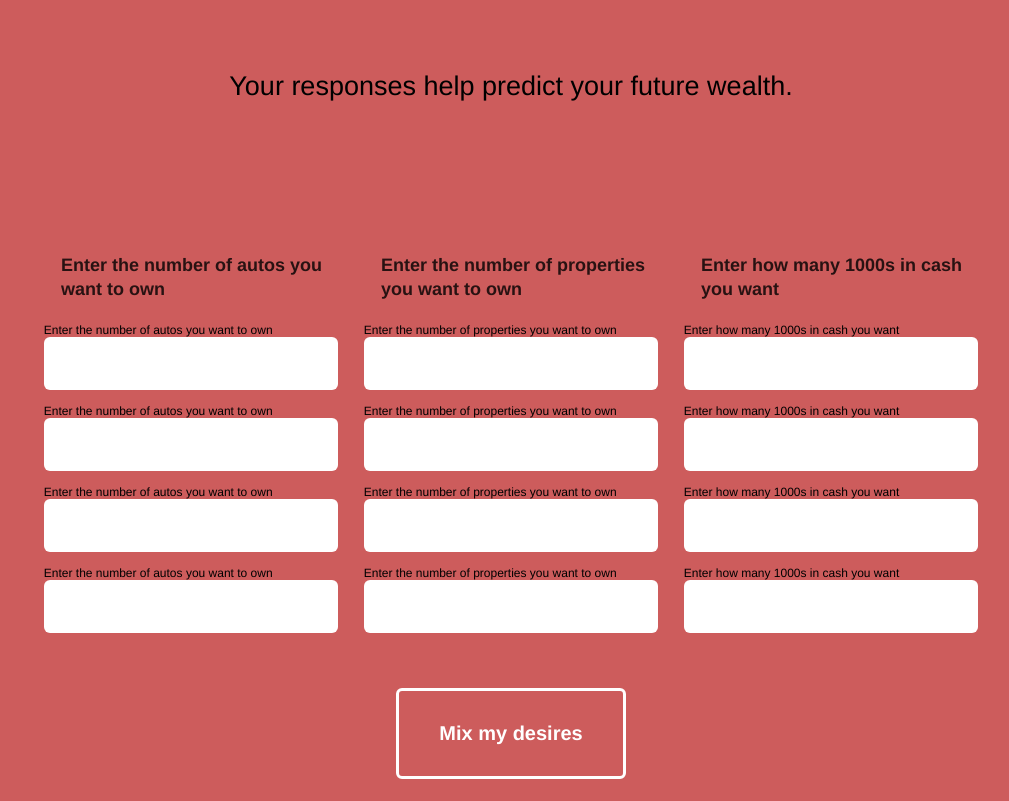
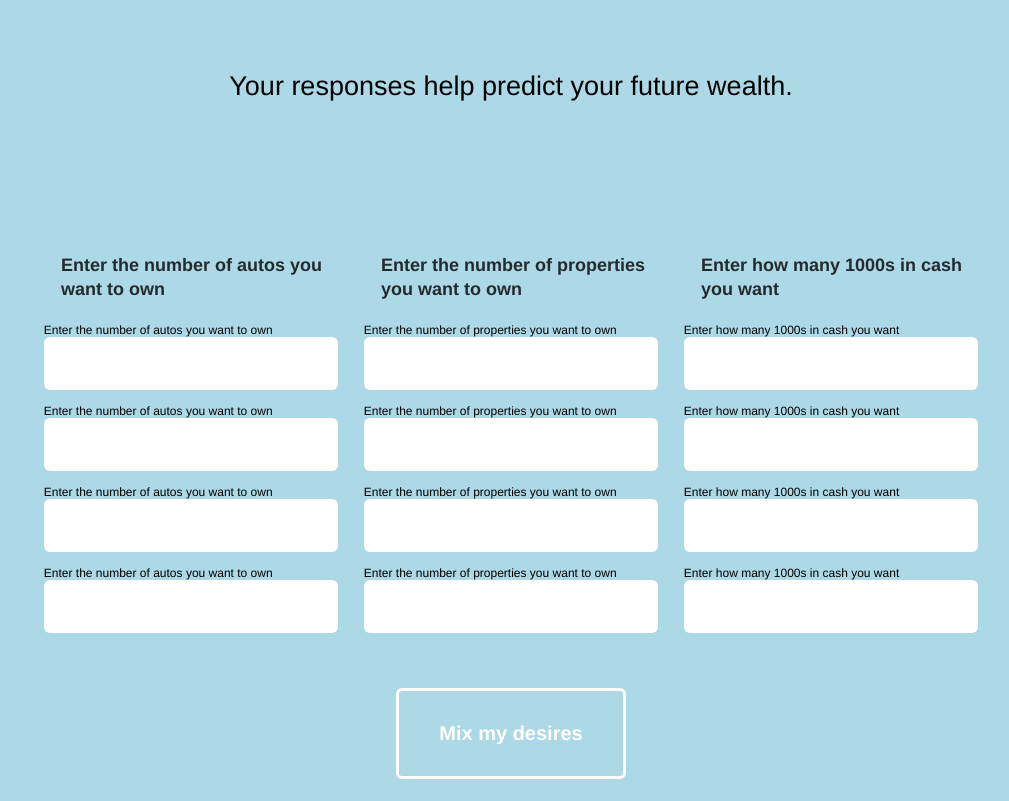
Before and after one commit to KimStruve/CASH-Game, a plain HTML site: page index.html in a window 1280 px wide. Shown: the part 338-1139 px from the top of the page, without its empty margins (129-1138 px from the left). Drawn offline with Linux system fonts and the light colour scheme.

Commit message:
Update style.css

```diff
--- a/style.css
+++ b/style.css
@@ -1,6 +1,6 @@
 /* Body styling */
 body {
-  background: indianred;
+  background: lightblue;
   color: black;
   font-family: Helvetica, Arial;
   font-size: 27px;
```
